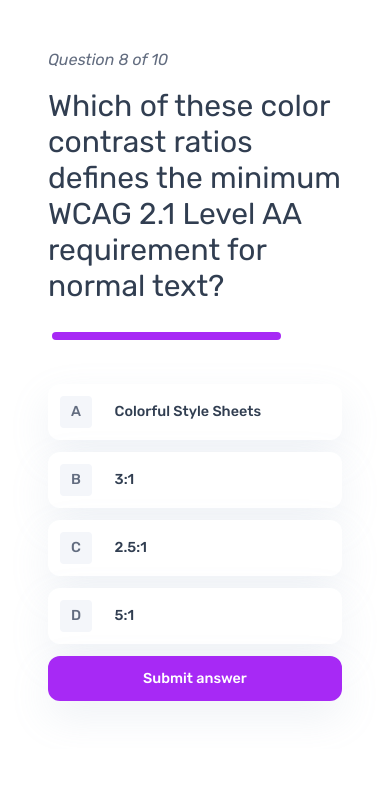
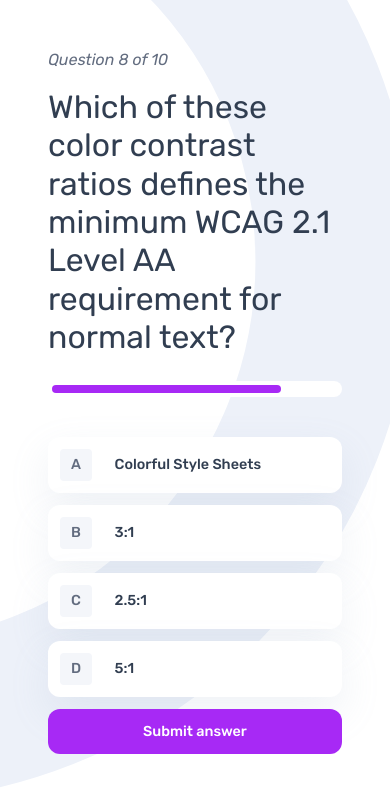
Before and after one commit to DiegoMajano/Quizz, a plain HTML site: page form.html in a window 390 px wide. Shown: the part 96-898 px from the top of the page. Before the commit the page ends 845 px from the top, so only its background shows below. Drawn offline with nearby package versions, Linux system fonts and the light colour scheme.

Commit message:
Maquetacion ordenada, sin VITE e3

```diff
--- a/css/style.css
+++ b/css/style.css
@@ -13,19 +13,18 @@
     --option-color: #626C7F;
     --correct-color: #26D782;
     --invalid-color: #EE5454;
-    --bg: url("images/pattern-background-desktop-light.svg");
-    --sun-src: url("images/icon-sun-dark.svg");
-    --moon-src: url("images/icon-moon-dark.svg");
-    background-size: cover;
+    --bg: url("../images/pattern-background-desktop-light.svg");
+    --sun-src: url("../images/icon-sun-dark.svg");
+    --moon-src: url("../images/icon-moon-dark.svg");
 }
 [data-theme="dark"] {
     --text-color: #FFF;
     --text-color-p: #ABC1E1;
     --bg-col: #313E51;
     --button-bg: #3B4D66;
-    --bg: url("images/pattern-background-desktop-dark.svg");
-    --sun-src: url("images/icon-sun-light.svg");
-    --moon-src: url("images/icon-moon-light.svg");
+    --bg: url("../images/pattern-background-desktop-dark.svg");
+    --sun-src: url("../images/icon-sun-light.svg");
+    --moon-src: url("../images/icon-moon-light.svg");
 }
 *{
     margin: 0;
@@ -38,12 +37,18 @@
     background-repeat: no-repeat;
     background-size: cover;
 }
-/*Nav*/
+/**********************Nav index***********************/
 .toggle-container {
     display: flex;
     align-items: center;
     justify-content: center;
     gap: .25rem;
+}
+div.sun-icon{
+    background-image: var(--sun-src);
+}
+div.moon-icon{
+    background-image: var(--moon-src);
 }
 .sun-icon, .moon-icon {
     width: 1.5rem;
@@ -90,8 +95,8 @@
 input:checked + .slider:before {
     transform: translateX(1.5rem);
 }
-/***********************************/
-/*Menu de inicio*/
+
+/**********************left column - index***********************/
 h1{
     color: var(--text-color);
     font-weight: 100;
@@ -105,14 +110,15 @@
     font-style: italic;
     font-weight: 400;
     margin-top: 1rem;
-    /*margin-bottom: 2.5rem;*/
 }
+
+/**********************Right column - index***********************/
 .choices {
     display: flex;
     flex-direction: column;
     gap: .75rem;
 }
-button {
+button.quiz-type {
     background-color: var(--button-bg);
     color: var(--text-color);
     font-size: 1.75rem;
@@ -149,9 +155,9 @@
 .button-icon-container>img[src="images/icon-accessibility.svg"] {
     background-color: var(--accessibility-bg);
 }
-/***********************************/
-/*Form Nav*/
-div.tittle-nav{
+
+/**********************Nav - form***********************/
+div.title-nav{
     color: var(--text-color);
     font-size: 20px;
     display: grid;
@@ -163,13 +169,36 @@
     gap: 5px;
     border: 0;
 }
-div.tittle-nav .button-icon-container>img {
+div.title-nav .button-icon-container>img {
     border-radius: .25rem;
     padding: .1rem;
     width: 30px;
 }
-/***********************************/
-/*Preguntas*/
+
+/***********************left column - form***********************/
+h2{
+    color: var(--text-color);
+    font-size: 32px;
+    font-weight: 100;
+    margin-bottom: 15px;
+}
+.progress-bar.whole {
+    width: 100%;
+    height: 1rem;
+    background-color: var(--button-bg);
+    margin-top: 1.5rem;
+    margin-bottom: 2.5rem;
+    padding: .25rem;
+    border-radius: 62rem;
+}
+.progress-bar.done {
+    background-color: var(--purple);
+    border-radius: 6.5rem;
+    width: 80%;
+    height: .9rem;
+}
+
+/***********************right column - form***********************/
 .option {
     border: 3px solid transparent;
 }
@@ -183,12 +212,7 @@
     border-radius: .25rem;
     background-color: var(--option-bg);
 }
-h2{
-    color: var(--text-color);
-    font-size: 30px;
-    font-weight: 100;
-    margin-bottom: 15px;
-}
+
 article.options button.option {
     background-color: var(--button-bg);
     color: var(--text-color);
@@ -213,32 +237,23 @@
     justify-content: center;
     background-color: var(--purple);
     color: white;
+    font-weight: 500;
+    width: 100%;
+    border-radius: .75rem;
+    border: 0;
+    padding: .75rem;
 }
 .button-submit:hover{
     background-color: var(--purple-hover);
 }
 
-.progress-bar.whole {
-    width: 100%;
-    height: 1rem;
-    background-color: var(--button-bg);
-    margin-top: 1.5rem;
-    margin-bottom: 2.5rem;
-    padding: .25rem;
-    border-radius: 62.4375rem;
-}
-.progress-bar.done {
-    background-color: var(--purple);
-    border-radius: 6.5rem;
-    width: 80%;
-    height: .9rem;
-}
-/***********************************/
+
+/**********************MEDIA**********************/
 @media(max-width: 900px){
     :root {
-        --bg: url("images/pattern-background-mobile-light.svg");
+        --bg: url("../images/pattern-background-mobile-light.svg");
     }
     [data-theme="dark"] {
-        --bg: url("images/pattern-background-mobile-dark.svg");
+        --bg: url("../images/pattern-background-mobile-dark.svg");
     }
 }
--- a/form.html
+++ b/form.html
@@ -1,5 +1,5 @@
 <!DOCTYPE html>
-<html lang="en">
+<html lang="es">
 <head>
     <meta charset="UTF-8">
     <meta name="viewport" content="width=device-width, initial-scale=1.0">
@@ -16,9 +16,9 @@
     <header class="row-top">
         <nav class="navbar container p-5">
             <div class="d-flex justify-content-start">
-                <div class="tittle-nav quiz-type" href="form.html">
+                <div class="title-nav quiz-type" href="form.html">
                     <div class=" button-icon-container">
-                      <img src="images/icon-accessibility.svg" alt="Accessibility icon">
+                      <img id="icon-form" src="images/icon-accessibility.svg">
                     </div>
                     Accessibility
                 </div>
@@ -26,14 +26,12 @@
             <div class="d-flex justify-content-end">
                 <div class="toggle-container">
                     <div class="sun-icon">
-                        <img src="images/icon-sun-dark.svg" alt="Sun Icon">
                     </div>
                     <label class="switch">
                         <input type="checkbox" id="mode-toggle">
                         <span class="slider round"></span>
                     </label>
                     <div class="moon-icon">
-                        <img src="images/icon-moon-dark.svg" alt="Moon Icon">
                     </div>
                 </div>
             </div>
@@ -41,13 +39,14 @@
     </header>
     <main class="container ps-5 pe-5 pb-5">
         <section class="row">
-            <article class="start-menu col-md-6">
-                <div class="left-content">
-                    <div class="question-wrapper">
-                        <p class="question-count"> Question
-                            <span class="question-number">8</span>
+            <article class="col-md-6">
+                <div class="">
+                    <div class="">
+                        <p>
+                            Question
+                            <span id="question-number">8</span>
                             of
-                            <span class="question-total">10</span>
+                            <span id="question-total">10</span>
                         </p>
                     </div>
                     <h2>Which of these color contrast ratios defines the minimum WCAG 2.1 Level AA requirement for normal text?</h2>
```
Also changed, not shown: index.html (+6 -7 lines).
